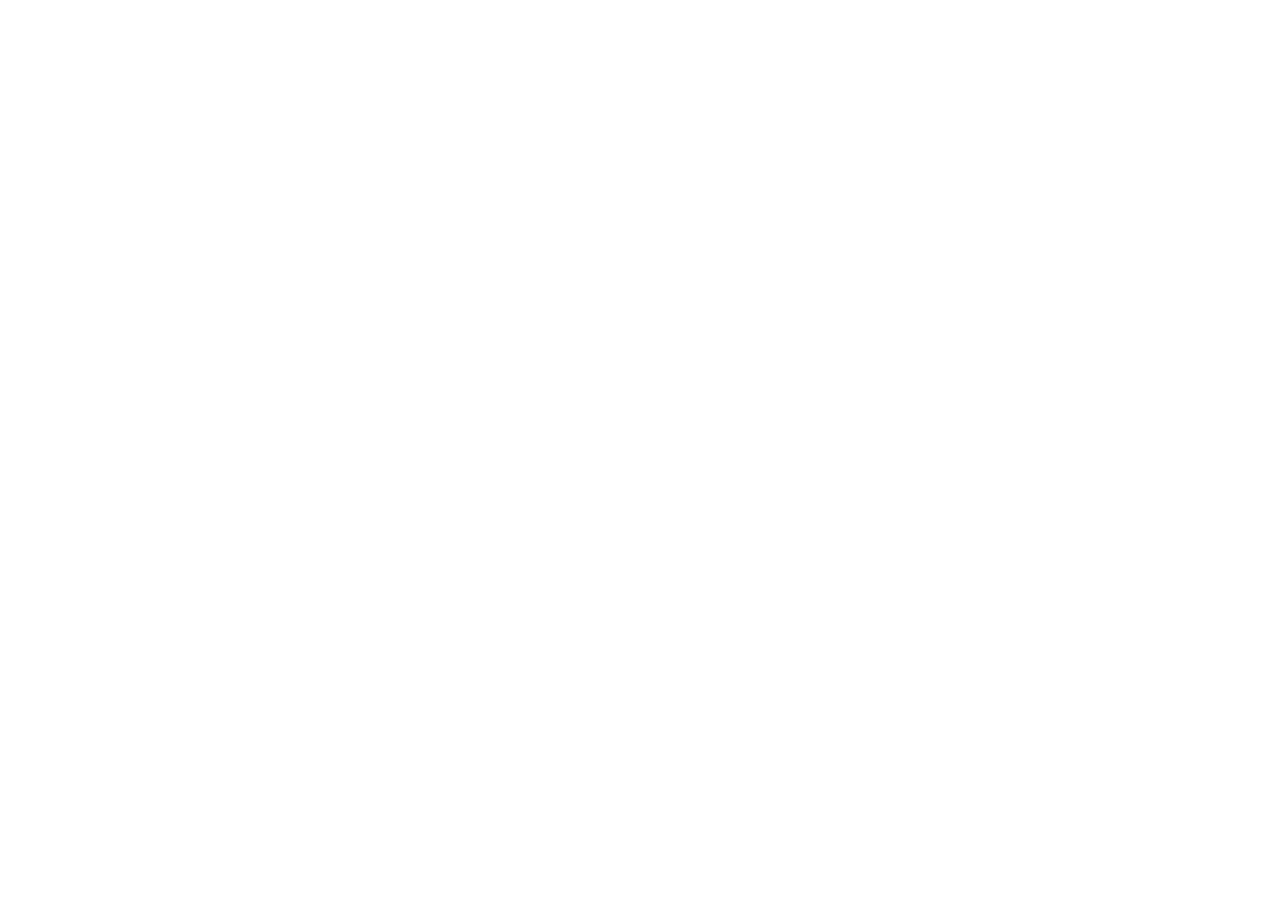
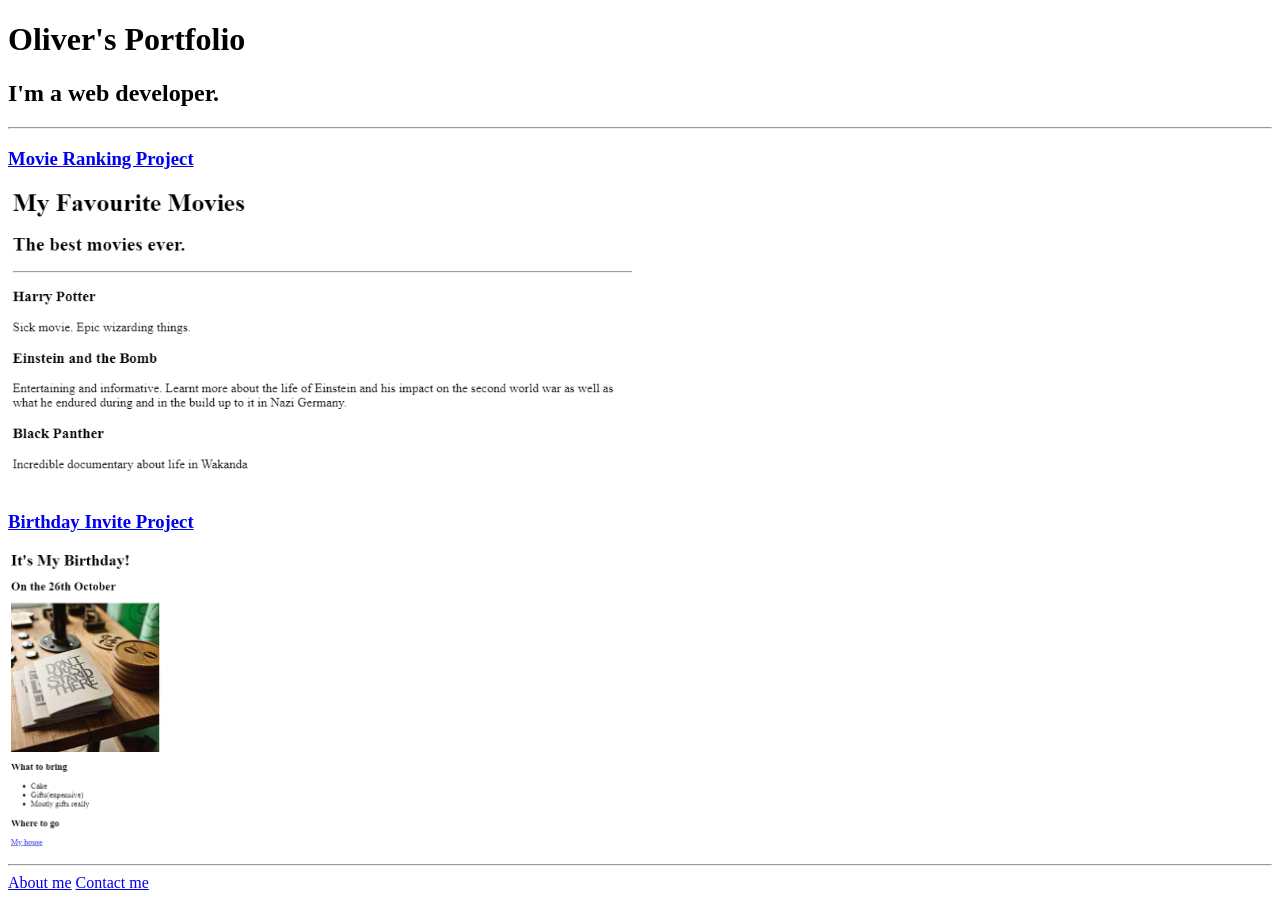
Before and after one commit to oliver9362/html-portfolio, a plain HTML site: page index.html in a window 1280 px wide. Before the commit the page ends 800 px from the top, so only its background shows below. Drawn offline with Linux system fonts and the light colour scheme.

Commit message:
Update index.html

```diff
--- a/index.html
+++ b/index.html
@@ -1,4 +1,33 @@
 <!-- TODO 1: Create the HTML Boilerplate -->
+<!DOCTYPE html>
+<html lang="en">
+<head>
+    <meta charset="UTF-8">
+    <meta name="viewport" content="width=device-width, initial-scale=1.0">
+    <title>Oliver's Portfolio</title>
+</head>
+<body>
+    <h1>Oliver's Portfolio</h1>
+    <h2>I'm a web developer.</h2>
+
+    <hr>
+
+    <h3><a href="./public/favmovies.html">Movie Ranking Project</a></h3>
+    <img src="./assets/images/Fav movies screenshot.PNG" height="300">
+
+    <h3><a href="./public/birthday.html">Birthday Invite Project</a></h3>
+    <img src="./assets/images/birthday screenshot.PNG" height="300">
+
+    <hr>
+
+    <a href="./public/about.html">About me</a>
+    <a href="./public/contact.html">Contact me</a>
+
+
+</body>
+</html>
+
+
 
 <!-- TODO 2: Add Your previous projects' HTML into the public folder -->
 
```
